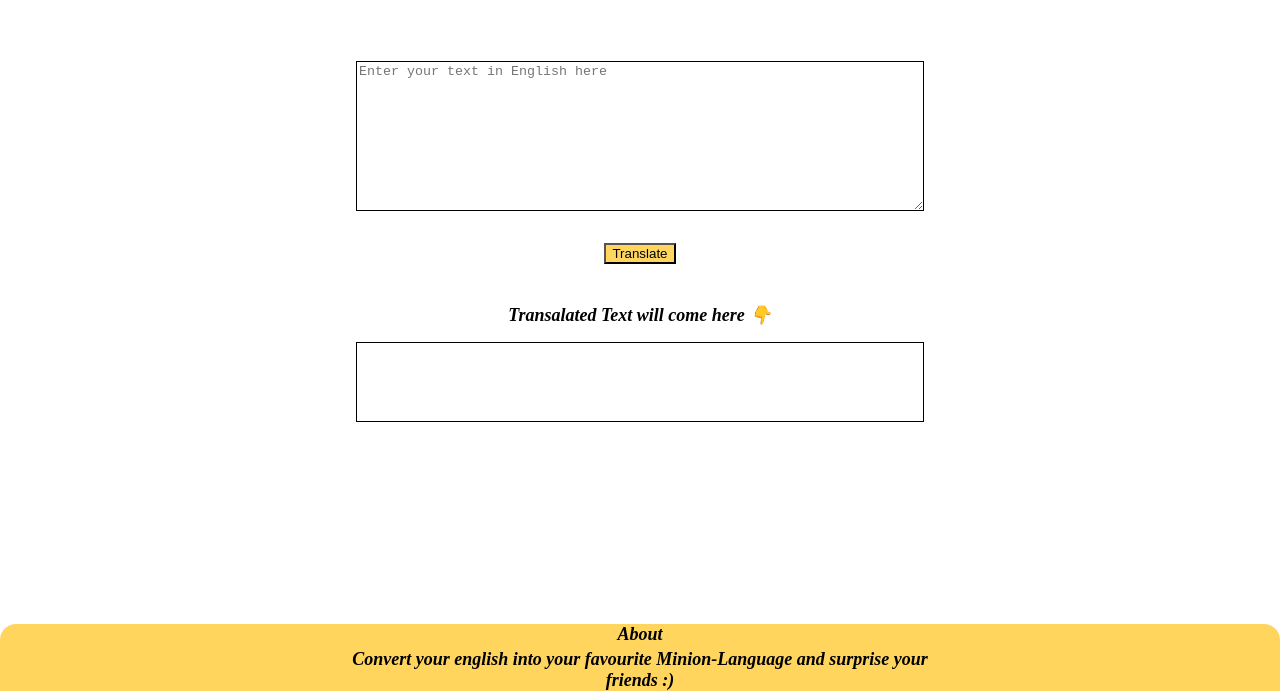
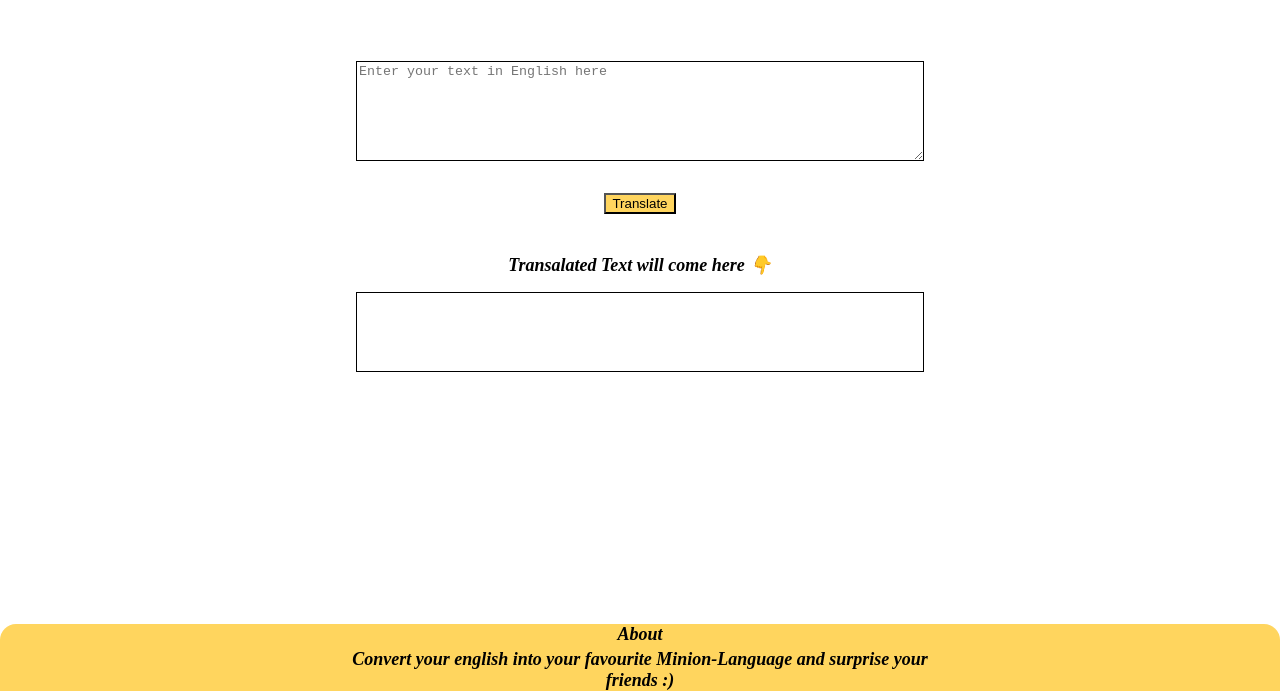
Before and after one commit to siddharth-reddy-1607/Minion-Translator, a plain HTML site: page index.html in a window 1280 px wide. Shown: the part 109-800 px from the top of the page. Drawn offline with Linux system fonts and the light colour scheme.

Commit message:
Resposivity changes

```diff
--- a/styles.css
+++ b/styles.css
@@ -47,8 +47,8 @@ main
 #TextArea textarea
 {
     width: 100%;
-    min-height: 150px;
-    max-height: 200px;
+    min-height: 100px;
+    max-height: 150px;
     display: block;
     margin: auto;
     border:1px solid black;
```
